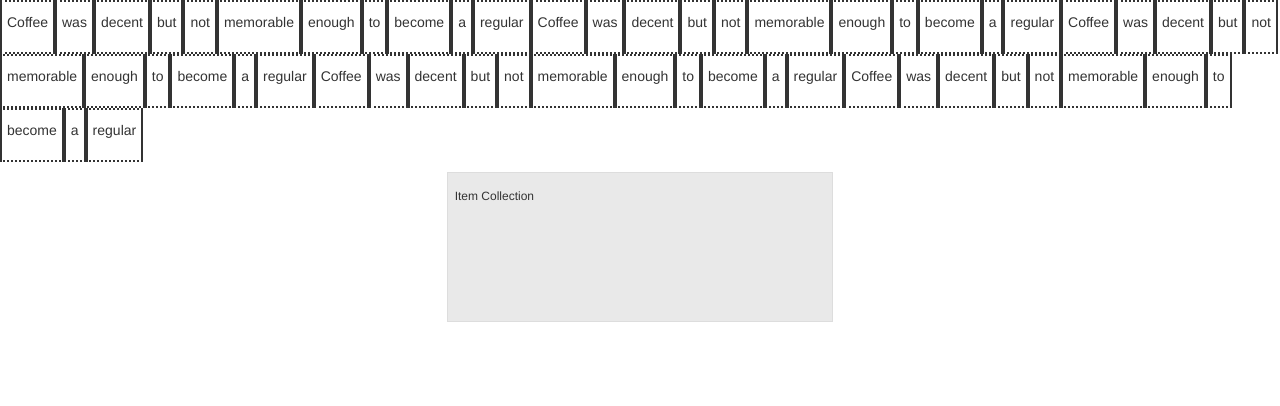
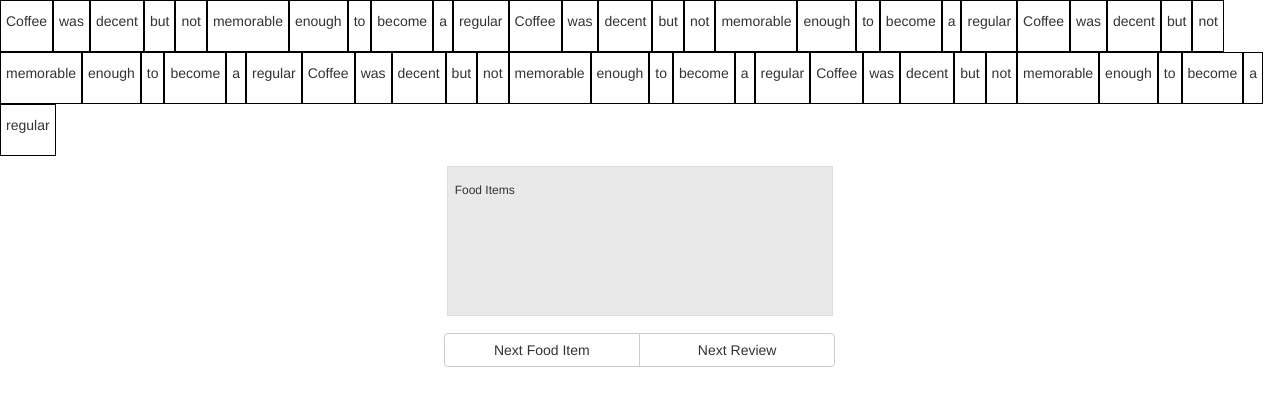
Before and after one commit to manishdwibedy/Top-Dishes-Zomato, a Flask app: page /annotate in a window 1280 px wide. Shown: the top 406 px of the page. Run offline with Flask 2, Linux system fonts and the light colour scheme; some libraries are stand-ins or nearby versions.

Commit message:
Changed the review word's border style. Also added two button for next food item and next review.

```diff
--- a/web/static/css/style.css
+++ b/web/static/css/style.css
@@ -6,3 +6,12 @@
     padding: 10px 5px;
     float: left;
 }
+
+#annotation_buttonGroup{
+    width: 100%;
+    padding: 0.5em;
+}
+
+.annotation_button{
+    width: 50%;
+}
--- a/web/templates/annotations.html
+++ b/web/templates/annotations.html
@@ -21,8 +21,7 @@
             }
 
             .draggable{
-                border-style: dotted solid;
-                border-width: 2px;
+                border: 1px solid black;
             }
         </style>
         <script>
@@ -97,11 +96,15 @@
 </div>
 <div class="row">
     <div class="col-md-4 col-md-offset-4">
-       <div id="droppable" class="ui-widget-header centered">
-           <h6>Item Collection</h6>
-           <div id="food_items">
-           </div>
-       </div>
+        <div id="droppable" class="ui-widget-header centered">
+            <h6>Food Items</h6>
+            <div id="food_items">
+            </div>
+        </div>
+       <div class="btn-group" role="group" id="annotation_buttonGroup">
+            <button type="button" class="btn btn-default annotation_button">Next Food Item</button>
+            <button type="button" class="btn btn-default annotation_button">Next Review</button>
+        </div>
     </div>
     <div class="col-md-4"></div>
 </div>
```
